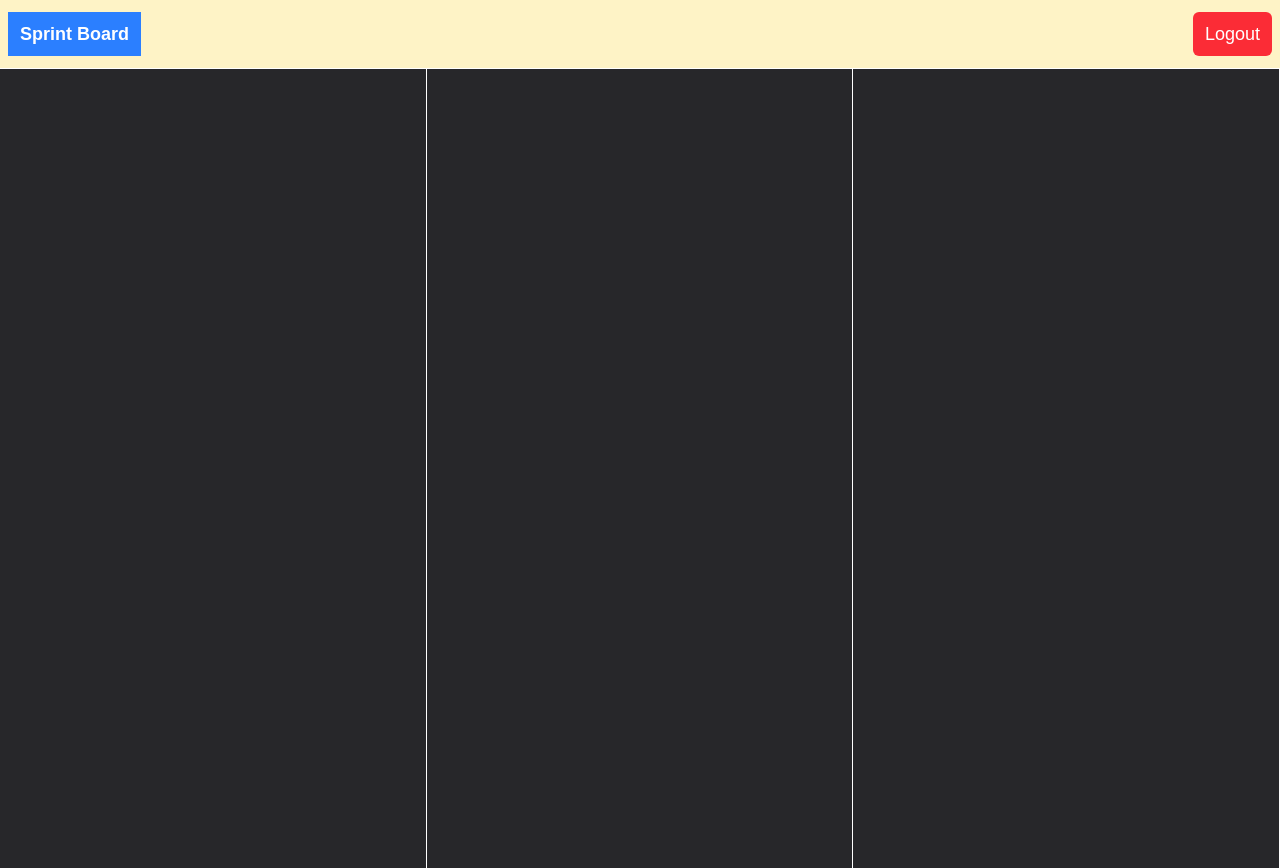
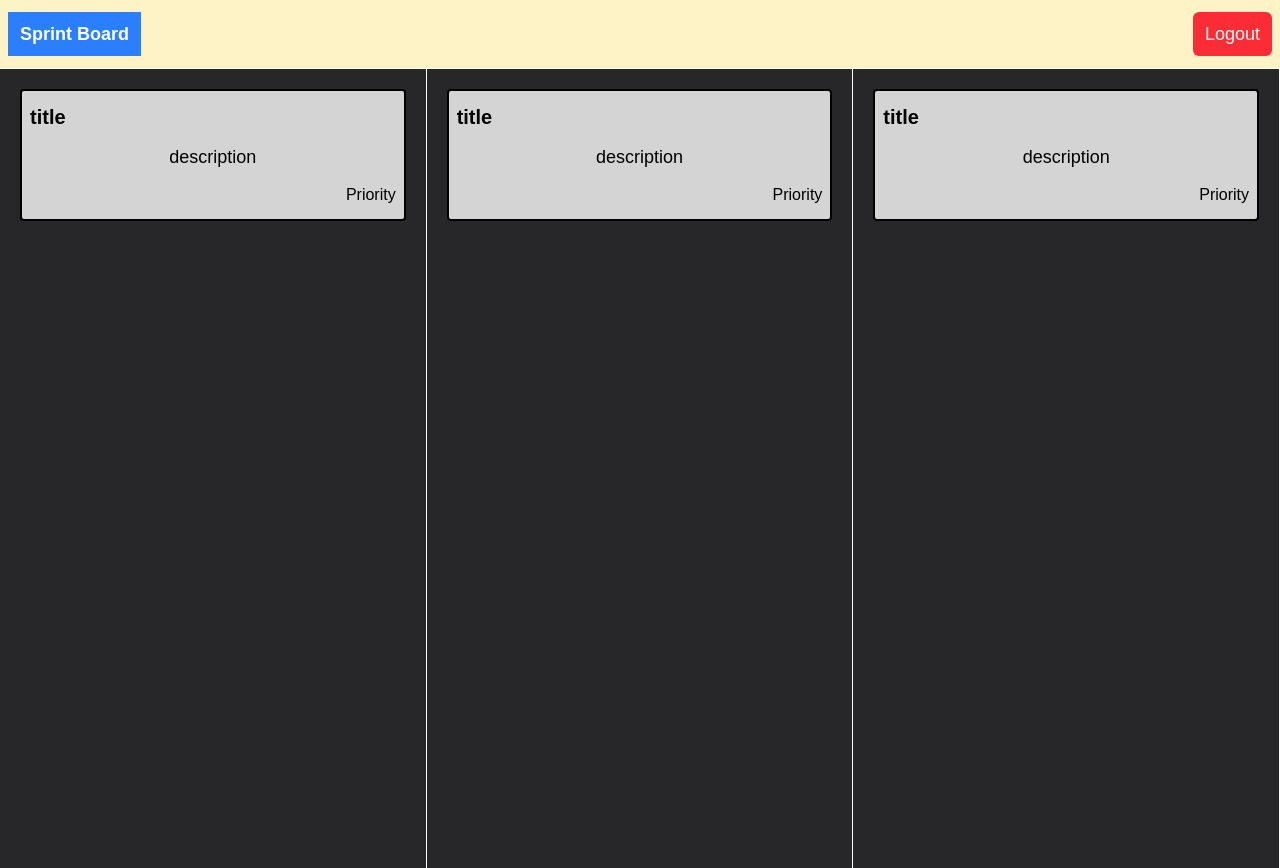
Before and after one commit to Shadan-Jamal/Sprint-Board-Lite, a Next.js app: page /board in a window 1280 px wide. Built offline with nearby package versions, Linux system fonts and the light colour scheme; sample sign-in values are in the browser's storage.

Commit message:
created a draggable task card

```diff
--- a/components/BoardPage/Done.tsx
+++ b/components/BoardPage/Done.tsx
@@ -1,7 +1,10 @@
+import DraggableTask from "./DraggableTask"
+
 const Done = () => {
   return (
     <div
     className="h-screen w-full border-r-1 border-t-1 border-r-white border-t-white flex flex-col justify-start items-center gap-5 px-5 py-5">
+        <DraggableTask />
     </div>
   )
 }
--- /dev/null
+++ b/components/BoardPage/DraggableTask.tsx
@@ -0,0 +1,27 @@
+"use client"
+import {motion} from "motion/react"
+
+const DraggableTask = () => {
+  return (
+    <motion.div
+    drag
+    className="w-full h-fit cursor-grab  bg-white/80 border-2 border-black rounded-sm "
+    >
+        <div
+        className="flex flex-col justify-between items-center gap-3 px-2 py-3"
+        >
+            <div className="w-full flex justify-start">
+                <h1 className="font-bold text-xs lg:text-xl text-black ">title</h1>
+            </div>
+            <div>
+                <p className="text-xs lg:text-lg text-black">description</p>
+            </div>
+            <div className="flex justify-end w-full">
+                <span className="text-[10px] lg:text-base font-light text-black">Priority</span>
+            </div>
+        </div>
+    </motion.div>
+  )
+}
+
+export default DraggableTask
--- a/components/BoardPage/Progress.tsx
+++ b/components/BoardPage/Progress.tsx
@@ -1,7 +1,10 @@
+import DraggableTask from "./DraggableTask"
+
 const Progress = () => {
   return (
     <div
     className="h-screen w-full border-r-1 border-t-1 border-r-white border-t-white flex flex-col justify-start items-center gap-5 px-5 py-5">
+        <DraggableTask />
     </div>
   )
 }
--- a/components/BoardPage/Todo.tsx
+++ b/components/BoardPage/Todo.tsx
@@ -1,7 +1,10 @@
+import DraggableTask from "./DraggableTask"
+
 const Todo = () => {
   return (
     <div
     className="h-screen w-full border-r-1 border-t-1 border-r-white border-t-white flex flex-col justify-start items-center gap-5 px-5 py-5">
+        <DraggableTask />
     </div>
   )
 }
```
